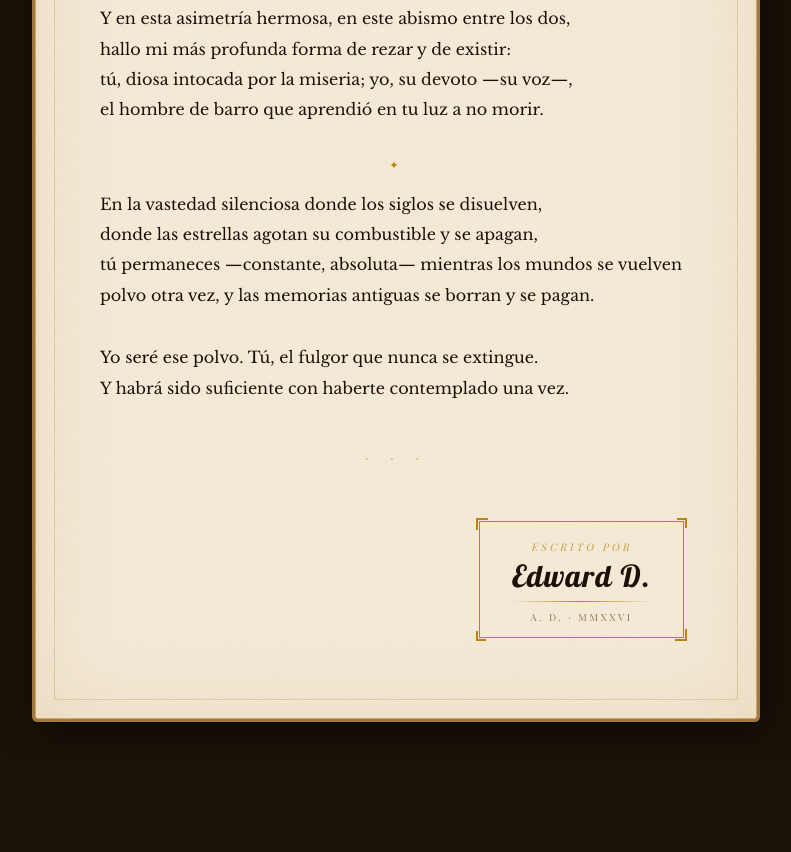
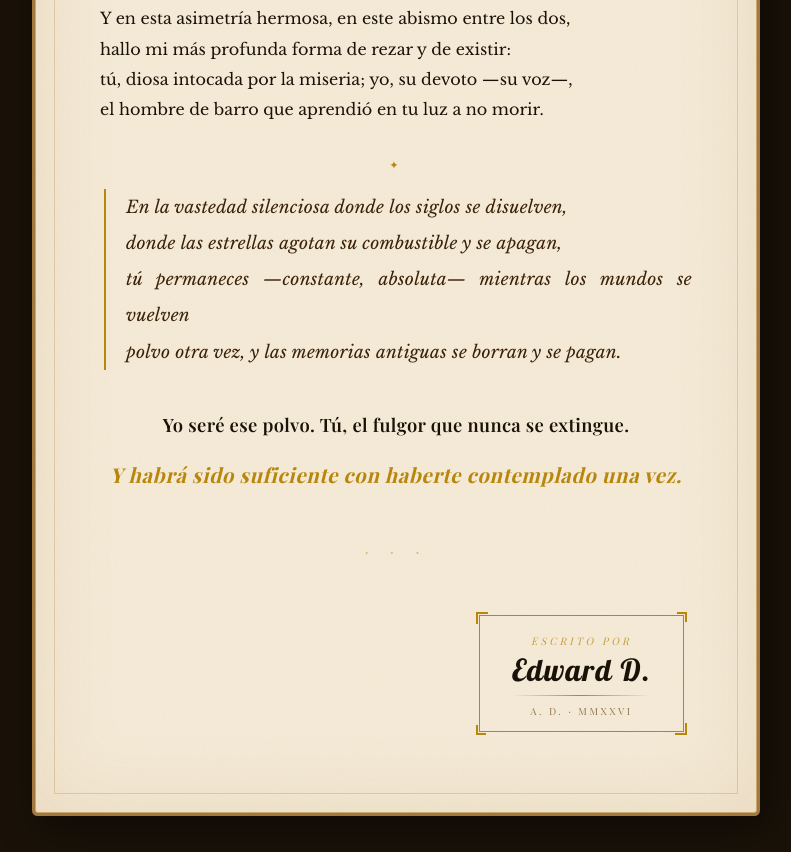
Before and after one commit to Edward8Duque22/AlaAntiguita, a plain HTML site: page index.html in a window 1280 px wide. Shown: the part 1725-2577 px from the top of the page, without its empty margins (244-1035 px from the left). Before the commit the page ends 2483 px from the top, so only its background shows below. Drawn offline with nearby package versions, Linux system fonts and the light colour scheme; a web font is replaced by a local one.

Commit message:
Update index.html

```diff
--- a/index.html
+++ b/index.html
@@ -180,6 +180,57 @@
     line-height: 1.9;
     color: var(--ink);
     display: block;
+  }
+
+  .antanio .verso em {
+    font-style: italic;
+    color: #5c3a10;
+  }
+
+  .antanio .verso strong {
+    font-weight: 700;
+    color: var(--ink);
+  }
+
+  /* Clímax final voz antigua */
+  .antanio .climax {
+    border-left: 2px solid var(--gold);
+    padding-left: 20px;
+    margin-left: 4px;
+  }
+
+  .antanio .verso-climax {
+    font-family: 'Libre Baskerville', serif;
+    font-size: 1.08rem;
+    font-style: italic;
+    color: #3a2208;
+    line-height: 2.1;
+    letter-spacing: 0.015em;
+  }
+
+  .antanio .cierre {
+    margin-top: 2.2em;
+    text-align: center;
+  }
+
+  .antanio .verso-remate {
+    font-family: 'Playfair Display', serif;
+    font-size: 1.15rem;
+    font-weight: 600;
+    color: var(--ink);
+    line-height: 2.2;
+    display: block;
+    letter-spacing: 0.02em;
+  }
+
+  .antanio .verso-final {
+    font-family: 'Playfair Display', serif;
+    font-size: 1.28rem;
+    font-weight: 700;
+    font-style: italic;
+    color: var(--gold);
+    letter-spacing: 0.03em;
+    margin-top: 6px;
   }
 
   .antanio .seccion-titulo {
@@ -435,16 +486,16 @@
 
         <div class="seccion-titulo">✦</div>
 
-        <div class="estrofa">
-          <span class="verso">En la vastedad silenciosa donde los siglos se disuelven,</span>
-          <span class="verso">donde las estrellas agotan su combustible y se apagan,</span>
-          <span class="verso">tú permaneces —constante, absoluta— mientras los mundos se vuelven</span>
-          <span class="verso">polvo otra vez, y las memorias antiguas se borran y se pagan.</span>
+        <div class="estrofa climax">
+          <span class="verso verso-climax">En la vastedad silenciosa donde los siglos se disuelven,</span>
+          <span class="verso verso-climax">donde las estrellas agotan su combustible y se apagan,</span>
+          <span class="verso verso-climax">tú permaneces —constante, absoluta— mientras los mundos se vuelven</span>
+          <span class="verso verso-climax">polvo otra vez, y las memorias antiguas se borran y se pagan.</span>
         </div>
 
-        <div class="estrofa">
-          <span class="verso">Yo seré ese polvo. Tú, el fulgor que nunca se extingue.</span>
-          <span class="verso">Y habrá sido suficiente con haberte contemplado una vez.</span>
+        <div class="estrofa cierre">
+          <span class="verso verso-remate">Yo seré ese polvo. Tú, el fulgor que nunca se extingue.</span>
+          <span class="verso verso-remate verso-final">Y habrá sido suficiente con haberte contemplado una vez.</span>
         </div>
 
       </div><!-- /antanio -->
@@ -560,28 +611,4 @@
     const poema = document.getElementById('poema');
     const antanio = document.getElementById('antanio');
     const moderno = document.getElementById('moderno');
-    const label = document.getElementById('modoLabel');
-    const btn = document.querySelector('.toggle-btn');
-
-    poema.classList.add('fade');
-
-    setTimeout(() => {
-      if (modoActual === 'antanio') {
-        antanio.style.display = 'none';
-        moderno.style.display = 'block';
-        label.textContent = '— Voz de hoy —';
-        btn.textContent = 'Volver a la voz antigua';
-        modoActual = 'moderno';
-      } else {
-        moderno.style.display = 'none';
-        antanio.style.display = 'block';
-        label.textContent = '— Voz antigua —';
-        btn.textContent = 'Traducir al lenguaje de hoy';
-        modoActual = 'antanio';
-      }
-      poema.classList.remove('fade');
-    }, 400);
-  }
-</script>
-</body>
-          </html>
+    const label = docum
```
